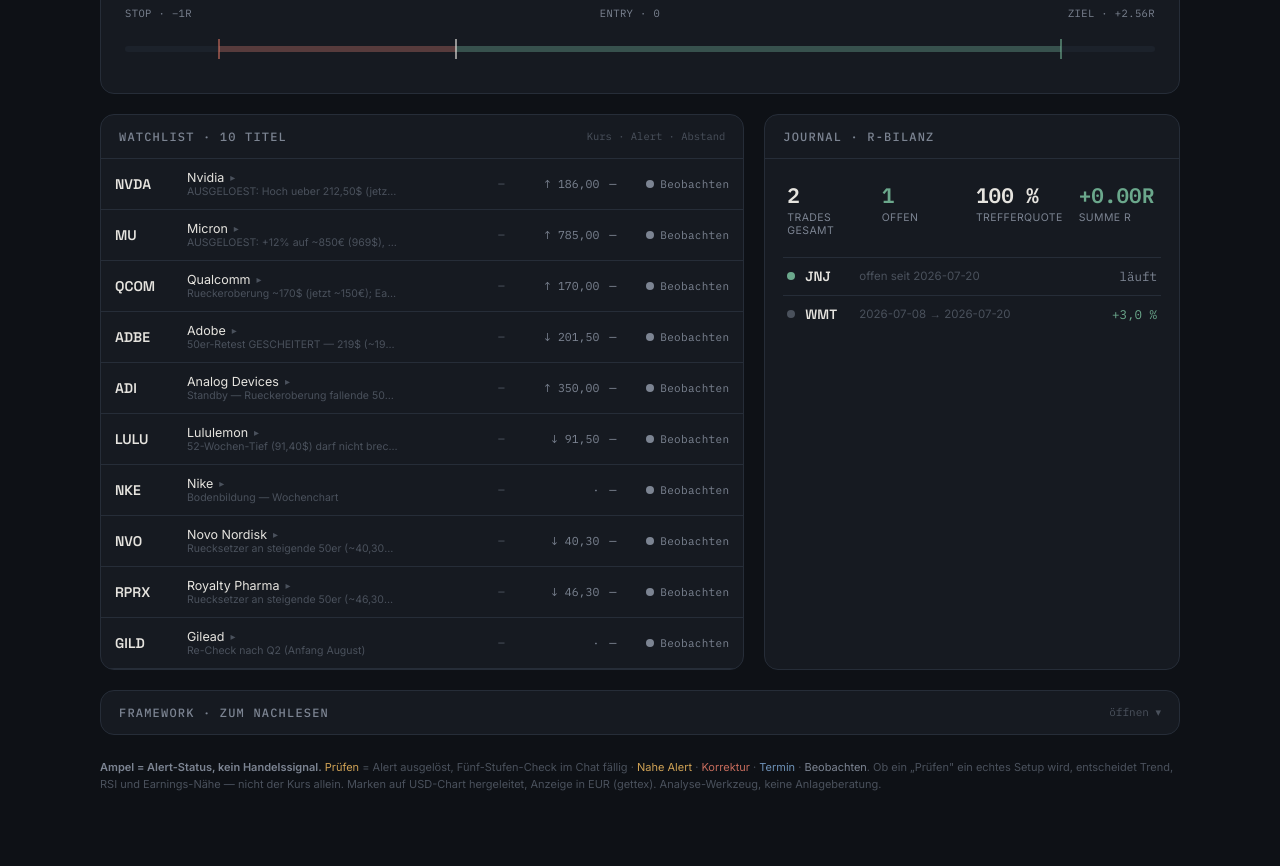
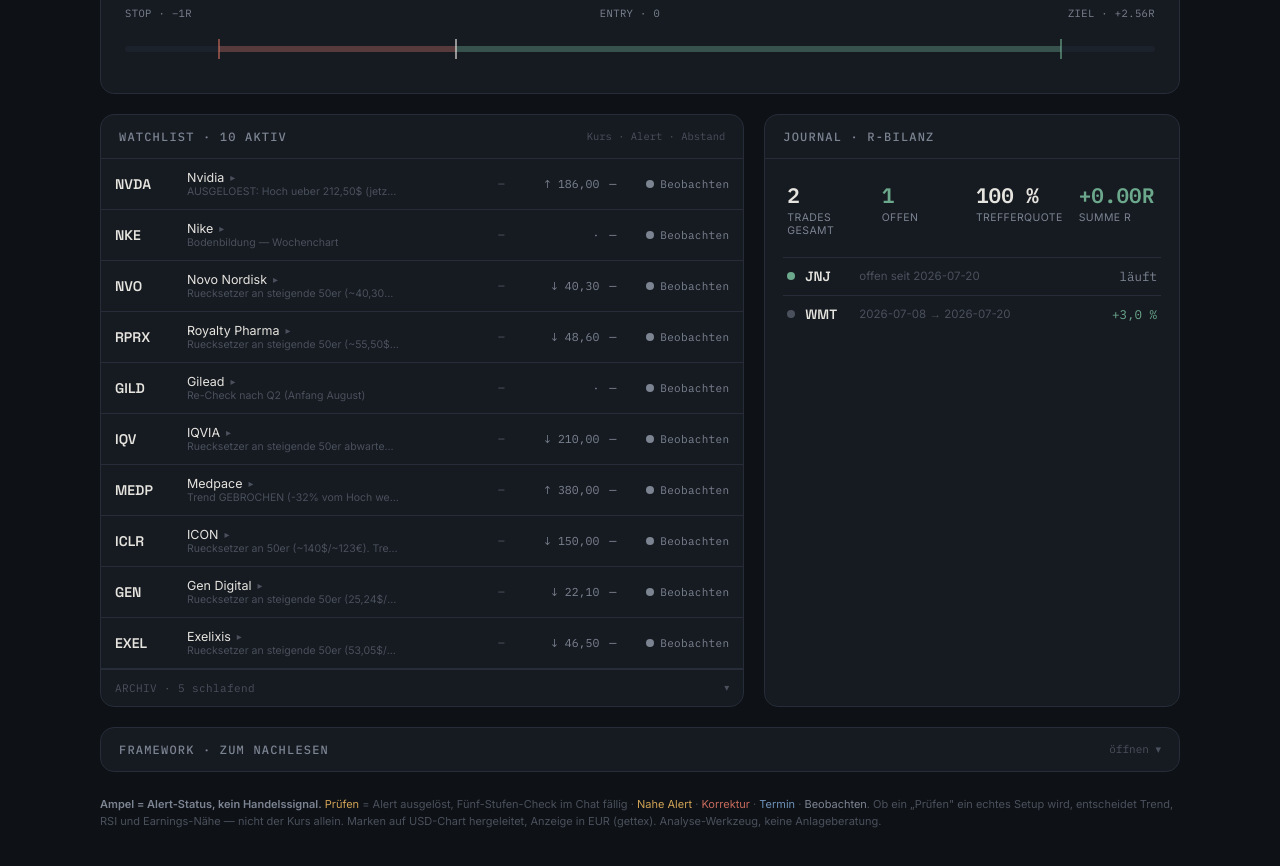
Before and after one commit to HHEN/swingtradingassist, a Next.js app: page / in a window 1280 px wide. Shown: the part 360-1226 px from the top of the page. Built offline with nearby package versions, Linux system fonts and the light colour scheme.

Commit message:
Schlanker Kursabruf, Archiv, Konflikt-Fix

```diff
--- a/app/api/quotes/route.js
+++ b/app/api/quotes/route.js
@@ -8,9 +8,9 @@
 
 export const dynamic = "force-dynamic";
 
-// Genau 8 Kern-Titel (aktiver Trade + wichtigste Watchlist). Die restlichen
-// (NKE ohne Alert, GILD Termin, NVO Pharma-Opp) holen wir im Chat-Update.
-const SYMBOLS = ["JNJ", "NVDA", "MU", "QCOM", "ADBE", "ADI", "LULU", "RPRX"];
+// Nur die Top-Setup-Kandidaten (aktiver Trade + Titel nah an einer Kaufzone).
+// Alles andere ist im Chat-Update / Archiv und braucht keinen taeglichen Kurs.
+const SYMBOLS = ["JNJ", "NVDA", "RPRX", "GEN", "EXEL", "NVO"];
 
 export async function GET() {
   const key = process.env.TWELVEDATA_API_KEY;
--- a/app/page.js
+++ b/app/page.js
@@ -164,7 +164,7 @@ function ActiveTrade({ t, price, fx }) {
 }
 
 // ---- Watchlist-Zeile ----------------------------------------------------
-function WatchRow({ w, price, onSave }) {
+function WatchRow({ w, price, onSave, onArchiv }) {
   const [open, setOpen] = useState(false);
   const [editAlert, setEditAlert] = useState(w.alert ?? "");
   const [editDir, setEditDir] = useState(w.direction || w.dir || "watch");
@@ -255,6 +255,10 @@ function WatchRow({ w, price, onSave }) {
               ↗ TradingView-Chart
             </a>
           )}
+          <button onClick={(e) => { e.stopPropagation(); onArchiv(w.sym); }}
+            style={{ alignSelf: "flex-start", background: "transparent", color: C.dim, border: `1px solid ${C.line}`, borderRadius: 7, padding: "5px 11px", fontSize: 11, fontFamily: "'IBM Plex Mono', monospace", cursor: "pointer" }}>
+            {w._archived ? "↑ In aktive Liste" : "↓ Ins Archiv"}
+          </button>
         </div>
       )}
     </div>
@@ -439,11 +443,32 @@ function FrameworkPanel() {
   );
 }
 
+function ArchivBlock({ items, prices, onSave, onArchiv }) {
+  const [open, setOpen] = useState(false);
+  return (
+    <div style={{ borderTop: `1px solid ${C.line}` }}>
+      <div onClick={() => setOpen((o) => !o)}
+        style={{ display: "flex", alignItems: "center", justifyContent: "space-between", padding: "11px 14px", cursor: "pointer" }}>
+        <span style={{ fontSize: 11, color: C.faint, fontFamily: "'IBM Plex Mono', monospace", letterSpacing: 0.4 }}>
+          ARCHIV · {items.length} schlafend
+        </span>
+        <span style={{ color: C.faint, fontSize: 10, fontFamily: "'IBM Plex Mono', monospace" }}>{open ? "▴" : "▾"}</span>
+      </div>
+      {open && (
+        <div style={{ opacity: 0.55 }}>
+          {items.map((w) => <WatchRow key={w.sym} w={w} price={prices[w.sym]} onSave={onSave} onArchiv={onArchiv} />)}
+        </div>
+      )}
+    </div>
+  );
+}
+
 // ---- App ----------------------------------------------------------------
 
 export default function App() {
   const [watch, setWatch] = useState(SEED_WATCH);
   const [overrides, setOverrides] = useState({}); // sym -> {alert, direction} (lokal)
+  const [archiv, setArchiv] = useState([]);        // sym[] — archivierte Titel (lokal)
   const [trades, setTrades] = useState(SEED_TRADES);
   const [dataInfo, setDataInfo] = useState(null); // meta aus data.json
   const [prices, setPrices] = useState({});      // sym -> EUR
@@ -479,6 +504,7 @@ export default function App() {
     mounted.current = true;
     // Lokale Alert-Overrides laden (vom User in der App gesetzt)
     setOverrides(storageGet("cockpit_alert_overrides", {}) || {});
+    setArchiv(storageGet("cockpit_archiv", []) || []);
     (async () => {
       // Zentrale Datei der Wahrheit laden (im Chat gepflegt, hier nur gelesen).
       try {
@@ -486,7 +512,16 @@ export default function App() {
         if (r.ok) {
           const d = await r.json();
           if (mounted.current && d) {
-            if (Array.isArray(d.watchlist)) setWatch(d.watchlist);
+            if (Array.isArray(d.watchlist)) {
+              setWatch(d.watchlist);
+              // In data.json als archived markierte Titel initial ins Archiv,
+              // sofern der User lokal noch nichts eigenes gesetzt hat.
+              const vorArchiviert = d.watchlist.filter((w) => w.archived).map((w) => w.sym);
+              if (vorArchiviert.length && !localStorage.getItem("cockpit_archiv")) {
+                setArchiv(vorArchiviert);
+                storageSet("cockpit_archiv", vorArchiviert);
+              }
+            }
             const built = [];
             if (d.activeTrade) built.push({ ...d.activeTrade, id: "active-" + d.activeTrade.sym, status: "open" });
             if (Array.isArray(d.closedTrades)) d.closedTrades.forEach((t, i) => built.push({ ...t, id: "closed-" + i, status: "closed" }));
@@ -510,11 +545,15 @@ export default function App() {
 
   const jnj = trades.find((t) => t.status === "open");
 
-  // Overrides auf die Watchlist anwenden (lokale Eingaben schlagen data.json)
-  const effectiveWatch = watch.map((w) => {
+  // Overrides + Archiv-Status auf die Watchlist anwenden (lokal gespeichert)
+  const enrich = (w) => {
     const o = overrides[w.sym];
-    return o ? { ...w, alert: o.alert, direction: o.direction, _edited: true } : w;
-  });
+    const archived = archiv.includes(w.sym);
+    return { ...w, ...(o ? { alert: o.alert, direction: o.direction, _edited: true } : {}), _archived: archived };
+  };
+  const allWatch = watch.map(enrich);
+  const effectiveWatch = allWatch.filter((w) => !w._archived);
+  const archivedWatch = allWatch.filter((w) => w._archived);
 
   const saveAlert = (sym, patch) => {
     setOverrides((prev) => {
@@ -522,6 +561,14 @@ export default function App() {
       if (patch === null) delete next[sym];         // Zurücksetzen auf data.json
       else next[sym] = patch;
       storageSet("cockpit_alert_overrides", next);
+      return next;
+    });
+  };
+
+  const toggleArchiv = (sym) => {
+    setArchiv((prev) => {
+      const next = prev.includes(sym) ? prev.filter((s) => s !== sym) : [...prev, sym];
+      storageSet("cockpit_archiv", next);
       return next;
     });
   };
@@ -590,9 +637,10 @@ export default function App() {
 
         {/* Watchlist + Journal */}
         <div style={{ display: "grid", gridTemplateColumns: "1.55fr 1fr", gap: 20 }}>
-          <Panel title="Watchlist · 10 Titel"
+          <Panel title={`Watchlist · ${effectiveWatch.length} aktiv`}
             right={<span style={{ fontSize: 10.5, color: C.faint, fontFamily: "'IBM Plex Mono', monospace" }}>Kurs · Alert · Abstand</span>}>
-            <div>{effectiveWatch.map((w) => <WatchRow key={w.sym} w={w} price={prices[w.sym]} onSave={saveAlert} />)}</div>
+            <div>{effectiveWatch.map((w) => <WatchRow key={w.sym} w={w} price={prices[w.sym]} onSave={saveAlert} onArchiv={toggleArchiv} />)}</div>
+            {archivedWatch.length > 0 && <ArchivBlock items={archivedWatch} prices={prices} onSave={saveAlert} onArchiv={toggleArchiv} />}
           </Panel>
 
           <Panel title="Journal · R-Bilanz">
--- a/public/data.json
+++ b/public/data.json
@@ -1,70 +1,228 @@
 {
   "meta": {
-    "updated": "2026-07-22",
+    "updated": "2026-07-26",
     "eurusd": 1.141,
     "note": "Zentrale Datei der Wahrheit fuer das Swing-Cockpit. Gepflegt im Chat, gelesen von der App. Marken auf USD-Chart hergeleitet, Anzeige in EUR (gettex)."
   },
   "activeTrade": {
-    "sym": "JNJ", "name": "Johnson & Johnson", "status": "open",
-    "entry": 218.0, "stop": 211.15, "target": 235.55,
-    "opened": "2026-07-20", "timestop": "2026-08-17", "instrument": "UBS OE Turbo (KO 224,5$)",
+    "sym": "JNJ",
+    "name": "Johnson & Johnson",
+    "status": "open",
+    "entry": 218.0,
+    "stop": 211.15,
+    "target": 235.55,
+    "opened": "2026-07-20",
+    "timestop": "2026-08-17",
+    "instrument": "UBS OE Turbo (KO 224,5$)",
     "narrative": "Value-Pullback im intakten Aufwaertstrend; Rücksetzer war der Boden — dreht seit 20.07. nach oben (254$/~223€), im Plus. Earnings durch bis 20.10.",
     "tvLink": "https://www.tradingview.com/chart/?symbol=NYSE:JNJ"
   },
   "watchlist": [
-    { "sym": "NVDA", "name": "Nvidia", "sector": "KI/Halbleiter", "alert": 186.0, "direction": "up", "status": "check",
+    {
+      "sym": "NVDA",
+      "name": "Nvidia",
+      "sector": "KI/Halbleiter",
+      "alert": 186.0,
+      "direction": "up",
+      "status": "check",
       "condition": "AUSGELOEST: Hoch ueber 212,50$ (jetzt 213$) — Serie fallender Hochs gebrochen. Naechster Ruecksetzer an steigende 50er = Pullback-Kandidat",
       "indicator": "Struktur jetzt hoeheres Hoch; SMA50 dreht; RSI beobachten",
       "narrative": "KI-Leader bricht aus der Topping-Range aus; erster Schritt Richtung Setup getan.",
-      "tvLink": "https://www.tradingview.com/chart/?symbol=NASDAQ:NVDA" },
-    { "sym": "MU", "name": "Micron", "sector": "KI/Halbleiter", "alert": 785.0, "direction": "up", "status": "check",
+      "tvLink": "https://www.tradingview.com/chart/?symbol=NASDAQ:NVDA",
+      "archived": false
+    },
+    {
+      "sym": "MU",
+      "name": "Micron",
+      "sector": "KI/Halbleiter",
+      "alert": 785.0,
+      "direction": "up",
+      "status": "check",
       "condition": "AUSGELOEST: +12% auf ~850€ (969$), 50er zurueckerobert. Kein Pullback-Entry auf dem Hoch — Ruecksetzer abwarten",
       "indicator": "Mean-Reversion vollzogen; jetzt ueberkauft — NICHT ins Hoch kaufen",
       "narrative": "BofA sieht 66% Upside (open-source KI frisst Speicher); ganze Memory-Ecke sprang zweistellig.",
-      "tvLink": "https://www.tradingview.com/chart/?symbol=NASDAQ:MU" },
-    { "sym": "QCOM", "name": "Qualcomm", "sector": "KI/Halbleiter", "alert": 170.0, "direction": "up", "status": "corr",
+      "tvLink": "https://www.tradingview.com/chart/?symbol=NASDAQ:MU",
+      "archived": true
+    },
+    {
+      "sym": "QCOM",
+      "name": "Qualcomm",
+      "sector": "KI/Halbleiter",
+      "alert": 170.0,
+      "direction": "up",
+      "status": "corr",
       "condition": "Rueckeroberung ~170$ (jetzt ~150€); Earnings Ende Juli abwarten",
       "indicator": "SMA50/20 zurueckerobern; Abwaertstrend beenden",
       "narrative": "Unterbewertet, aber im Abwaertstrend + China-Smartphone-Sorge.",
-      "tvLink": "https://www.tradingview.com/chart/?symbol=NASDAQ:QCOM" },
-    { "sym": "ADBE", "name": "Adobe", "sector": "KI/Halbleiter", "alert": 201.50, "direction": "down", "status": "watch",
+      "tvLink": "https://www.tradingview.com/chart/?symbol=NASDAQ:QCOM",
+      "archived": true
+    },
+    {
+      "sym": "ADBE",
+      "name": "Adobe",
+      "sector": "KI/Halbleiter",
+      "alert": 201.5,
+      "direction": "down",
+      "status": "watch",
       "condition": "50er-Retest GESCHEITERT — 219$ (~192€) unter 50er, Morgan Stanley auf Underweight. Bodenbildung erneut vertagt",
       "indicator": "Unter fallender 200er UND unter 50er; Trendwende nicht bestaetigt",
       "narrative": "Forward-KGV ~13, 25-Mrd-Buyback; Bewertung guenstig, aber Abwaertstrend + KI-Angst + CEO-Wechsel.",
-      "tvLink": "https://www.tradingview.com/chart/?symbol=NASDAQ:ADBE" },
-    { "sym": "ADI", "name": "Analog Devices", "sector": "KI/Halbleiter", "alert": 350.0, "direction": "up", "status": "corr",
+      "tvLink": "https://www.tradingview.com/chart/?symbol=NASDAQ:ADBE",
+      "archived": true
+    },
+    {
+      "sym": "ADI",
+      "name": "Analog Devices",
+      "sector": "KI/Halbleiter",
+      "alert": 350.0,
+      "direction": "up",
+      "status": "corr",
       "condition": "Standby — Rueckeroberung fallende 50er (~400$). Warnung: 200er ~324$",
       "indicator": "SMA50 drehen; 200er als Filter",
       "narrative": "Qualitaet mit KI-Mix, in Halbleiter-Korrektur — koennte vom MU-Momentum profitieren.",
-      "tvLink": "https://www.tradingview.com/chart/?symbol=NASDAQ:ADI" },
-    { "sym": "LULU", "name": "Lululemon", "sector": "Lifestyle", "alert": 91.50, "direction": "down", "status": "watch",
+      "tvLink": "https://www.tradingview.com/chart/?symbol=NASDAQ:ADI",
+      "archived": true
+    },
+    {
+      "sym": "LULU",
+      "name": "Lululemon",
+      "sector": "Lifestyle",
+      "alert": 91.5,
+      "direction": "down",
+      "status": "watch",
       "condition": "52-Wochen-Tief (91,40$) darf nicht brechen; 50er-Rueckeroberung gescheitert",
       "indicator": "Wochenchart-Bodenbildung; unter 50er",
       "narrative": "Forward-KGV ~11 auf 5-J-Tief; zyklisch vs. Markenverlust.",
-      "tvLink": "https://www.tradingview.com/chart/?symbol=NASDAQ:LULU" },
-    { "sym": "NKE", "name": "Nike", "sector": "Lifestyle", "alert": null, "direction": "watch", "status": "watch",
+      "tvLink": "https://www.tradingview.com/chart/?symbol=NASDAQ:LULU",
+      "archived": true
+    },
+    {
+      "sym": "NKE",
+      "name": "Nike",
+      "sector": "Lifestyle",
+      "alert": null,
+      "direction": "watch",
+      "status": "watch",
       "condition": "Bodenbildung — Wochenchart",
       "indicator": "Hoeheres Tief abwarten",
       "narrative": "Nahe 12-J-Tief; Reset-Turnaround, Trend gebrochen.",
-      "tvLink": "https://www.tradingview.com/chart/?symbol=NYSE:NKE" },
-    { "sym": "NVO", "name": "Novo Nordisk", "sector": "Pharma-Opp", "alert": 40.30, "direction": "down", "status": "watch",
+      "tvLink": "https://www.tradingview.com/chart/?symbol=NYSE:NKE",
+      "archived": false
+    },
+    {
+      "sym": "NVO",
+      "name": "Novo Nordisk",
+      "sector": "Pharma-Opp",
+      "alert": 40.3,
+      "direction": "down",
+      "status": "watch",
       "condition": "Ruecksetzer an steigende 50er (~40,30€); Bewertungs-Check offen",
       "indicator": "Ueber 50er UND 200er — Trend heilt; Pullback gesucht",
       "narrative": "Derated, GLP-1-Story; interessantester Pharma-Kandidat.",
-      "tvLink": "https://www.tradingview.com/chart/?symbol=NYSE:NVO" },
-    { "sym": "RPRX", "name": "Royalty Pharma", "sector": "Pharma-Opp", "alert": 46.30, "direction": "down", "status": "watch",
-      "condition": "Ruecksetzer an steigende 50er (~46,30€) abwarten",
+      "tvLink": "https://www.tradingview.com/chart/?symbol=NYSE:NVO",
+      "archived": false
+    },
+    {
+      "sym": "RPRX",
+      "name": "Royalty Pharma",
+      "sector": "Pharma-Opp",
+      "alert": 48.6,
+      "direction": "down",
+      "status": "watch",
+      "condition": "Ruecksetzer an steigende 50er (~55,50$/48,60€). Kurs am Hoch (~50€), Earnings 05.08.",
       "indicator": "Ueber 50er/200er; RSI-Abkuehlung gesucht",
       "narrative": "14% unter Fair Value; Lizenzmodell ohne Studien-Binaerrisiko.",
-      "tvLink": "https://www.tradingview.com/chart/?symbol=NASDAQ:RPRX" },
-    { "sym": "GILD", "name": "Gilead", "sector": "Depot", "alert": null, "direction": "watch", "status": "term",
+      "tvLink": "https://www.tradingview.com/chart/?symbol=NASDAQ:RPRX",
+      "archived": false
+    },
+    {
+      "sym": "GILD",
+      "name": "Gilead",
+      "sector": "Depot",
+      "alert": null,
+      "direction": "watch",
+      "status": "term",
       "condition": "Re-Check nach Q2 (Anfang August)",
       "indicator": "Nach Earnings Trend + Bewertung neu",
       "narrative": "~32% unter DCF; Markt sieht GILD noch als HIV-Aktie, 4 Launches aendern das.",
-      "tvLink": "https://www.tradingview.com/chart/?symbol=NASDAQ:GILD" }
+      "tvLink": "https://www.tradingview.com/chart/?symbol=NASDAQ:GILD",
+      "archived": false
+    },
+    {
+      "sym": "IQV",
+      "name": "IQVIA",
+      "sector": "CRO / KI-Pharma",
+      "alert": 210.0,
+      "direction": "down",
+      "status": "watch",
+      "condition": "Ruecksetzer an steigende 50er abwarten. Trend intakt (+19% YoY, +10% im Monat) — einziger CRO, der Stufe 2 schon jetzt besteht",
+      "indicator": "Ueber 50er/200er, starkes Momentum; RSI-Abkuehlung an der Linie gesucht",
+      "narrative": "Marktfuehrer (~15,6% Anteil), Datenmonopol — am wenigsten KI-angreifbar. These: KI erhoeht Studienzahl massiv, CROs profitieren statt zu leiden.",
+      "tvLink": "https://www.tradingview.com/chart/?symbol=NYSE:IQV",
+      "archived": false
+    },
+    {
+      "sym": "MEDP",
+      "name": "Medpace",
+      "sector": "CRO / KI-Pharma",
+      "alert": 380.0,
+      "direction": "up",
+      "status": "corr",
+      "condition": "Trend GEBROCHEN (-32% vom Hoch wegen KI-Angst). Erst Bodenbildung + Rueckeroberung 50er abwarten",
+      "indicator": "Boden suchen; Auftragseingaenge brauchen 3-5 Quartale bis Umsatz",
+      "narrative": "Tiefstes Value (Q1-Beat, +8,1% Gewinn), Nische Onkologie/Rare Disease. Reuters: KI-Selloff ueberzeichnet Disruptionsrisiko. Value-These am staerksten, Timing-Geduld noetig.",
+      "tvLink": "https://www.tradingview.com/chart/?symbol=NASDAQ:MEDP",
+      "archived": false
+    },
+    {
+      "sym": "ICLR",
+      "name": "ICON",
+      "sector": "CRO / KI-Pharma",
+      "alert": 150.0,
+      "direction": "down",
+      "status": "watch",
+      "condition": "Ruecksetzer an 50er (~140$/~123€). Trend intakt (ueber 50er+200er), aber RSI zeitweise 73 = heiss",
+      "indicator": "Ueber beiden Linien; auf Abkuehlung + Support-Bestaetigung ~164$ warten",
+      "narrative": "Nummer 2 nach PRA-Fusion, +11% nach Q1 (Net Wins 2,9 Mrd, Book/Bill 1,42). Mittelweg zwischen IQV-Trend und MEDP-Value.",
+      "tvLink": "https://www.tradingview.com/chart/?symbol=NASDAQ:ICLR",
+      "archived": false
+    },
+    {
+      "sym": "GEN",
+      "name": "Gen Digital",
+      "sector": "KI/Tech",
+      "alert": 22.1,
+      "direction": "down",
+      "status": "watch",
+      "condition": "Ruecksetzer an steigende 50er (25,24$/~22,10€) gesucht. Kurs sitzt praktisch AUF der Linie. Earnings 06.08. — Fenster bis ~30.07.",
+      "indicator": "Ueber steigender 50er, hoehere Tiefs seit Juni; RSI 52 dreht aus ~46 hoch",
+      "narrative": "Cybersecurity (Norton/Avast), KGV 16 bei +53% Wachstum. Sauberster Screener-Treffer: Value + intakter Trend + nah an der Zone.",
+      "tvLink": "https://www.tradingview.com/chart/?symbol=NASDAQ:GEN",
+      "archived": false
+    },
+    {
+      "sym": "EXEL",
+      "name": "Exelixis",
+      "sector": "Pharma-Opp",
+      "alert": 46.5,
+      "direction": "down",
+      "status": "watch",
+      "condition": "Ruecksetzer an steigende 50er (53,05$/~46,50€) gesucht. Kurs ~4% drueber — nah, nicht in Zone. Earnings Anfang August",
+      "indicator": "Ueber steigender 50er, hoehere Tiefs seit Juni; RSI 54 leicht abkuehlend",
+      "narrative": "Profitable Onkologie-Biotech, KGV 18 bei +37% Wachstum. Screener-Treffer #2: Value + intakter Trend.",
+      "tvLink": "https://www.tradingview.com/chart/?symbol=NASDAQ:EXEL",
+      "archived": false
+    }
   ],
   "closedTrades": [
-    { "sym": "WMT", "name": "Walmart", "opened": "2026-07-08", "closed": "2026-07-20", "resultPct": 3.0, "resultR": null,
-      "note": "Regellose Altposition — diszipliniert mit +~3% geschlossen, vor den August-Earnings." }
+    {
+      "sym": "WMT",
+      "name": "Walmart",
+      "opened": "2026-07-08",
+      "closed": "2026-07-20",
+      "resultPct": 3.0,
+      "resultR": null,
+      "note": "Regellose Altposition — diszipliniert mit +~3% geschlossen, vor den August-Earnings."
+    }
   ]
 }
```
